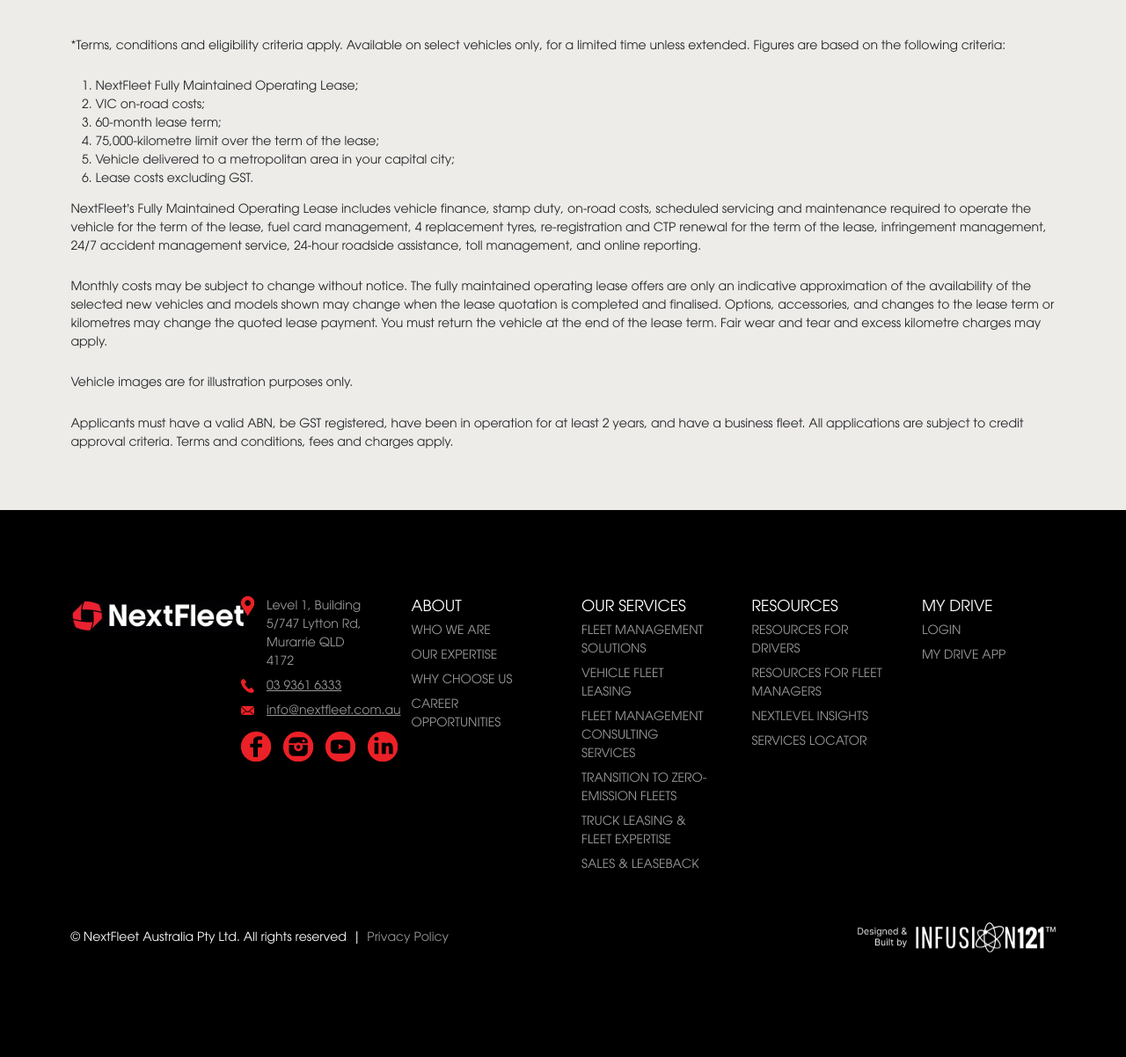
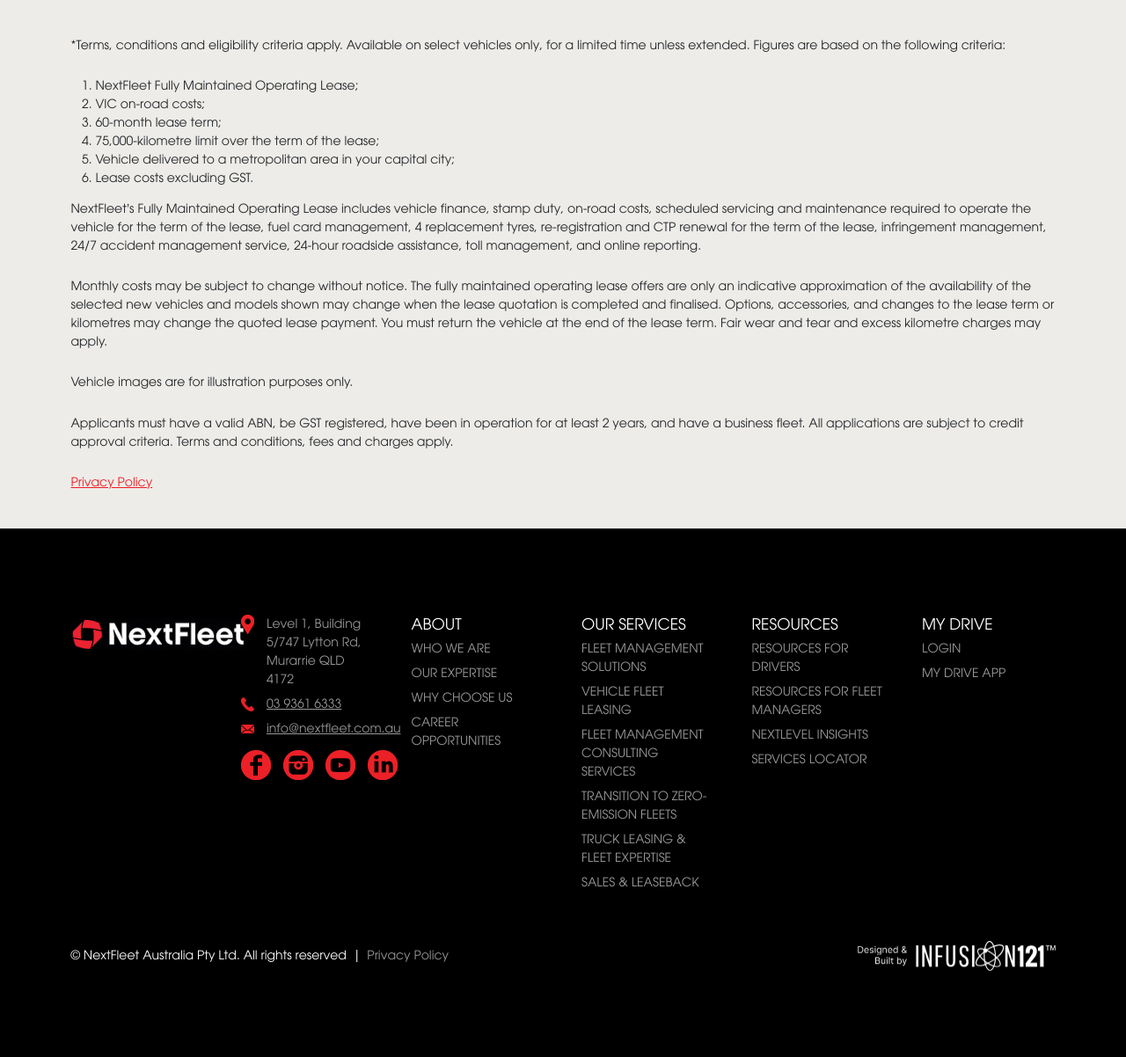
Before and after one commit to webdevi121/nextfleet, a PHP site: page /toyota-hybrid.html in a window 1280 px wide. Shown: the part 1687-2889 px from the top of the page at 88% size. Before the commit the page ends 2770 px from the top, so only its background shows below. Run offline with PHP 8.4, Linux system fonts and the light colour scheme; some libraries are stand-ins or nearby versions.

Commit message:
add privacy link

```diff
--- a/php/toyota-hybrid.php
+++ b/php/toyota-hybrid.php
@@ -93,6 +93,9 @@ $leaseInclusions = [
                     <p>Vehicle images are for illustration purposes only.</p>
                     <p>Applicants must have a valid ABN, be GST registered, have been in operation for at least 2 years, and have a business fleet. All applications are subject to credit approval criteria. Terms and conditions, fees and charges apply.</p>
                     </div>
+                    <div>
+                        <a href="/privacy.html">Privacy Policy</a>
+                    </div>
                 </div>
             </div>
         </div>
--- a/toyota-hybrid.html
+++ b/toyota-hybrid.html
@@ -432,6 +432,9 @@
                     <p>Vehicle images are for illustration purposes only.</p>
                     <p>Applicants must have a valid ABN, be GST registered, have been in operation for at least 2 years, and have a business fleet. All applications are subject to credit approval criteria. Terms and conditions, fees and charges apply.</p>
                     </div>
+                    <div>
+                        <a href="/privacy.html">Privacy Policy</a>
+                    </div>
                 </div>
             </div>
         </div>
```
